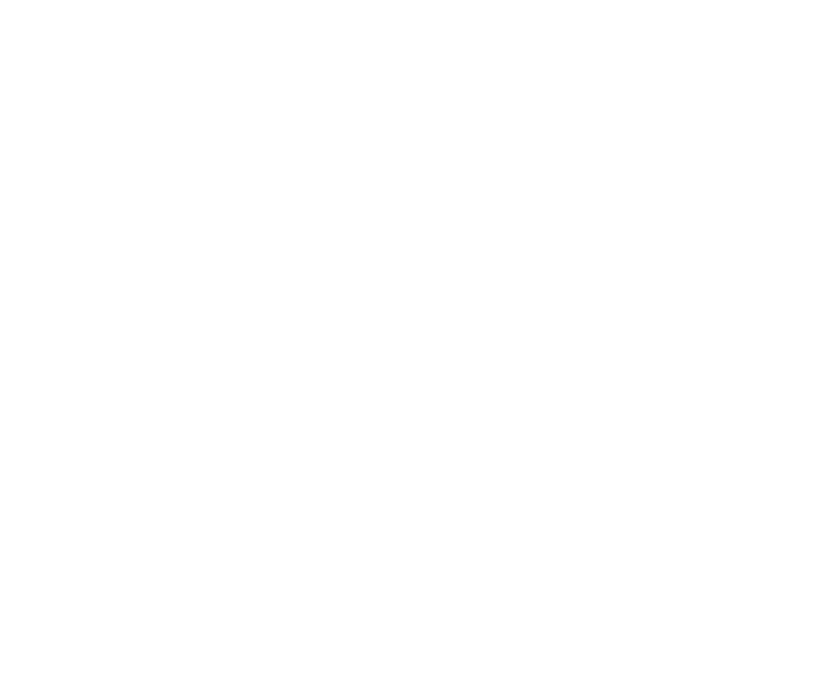
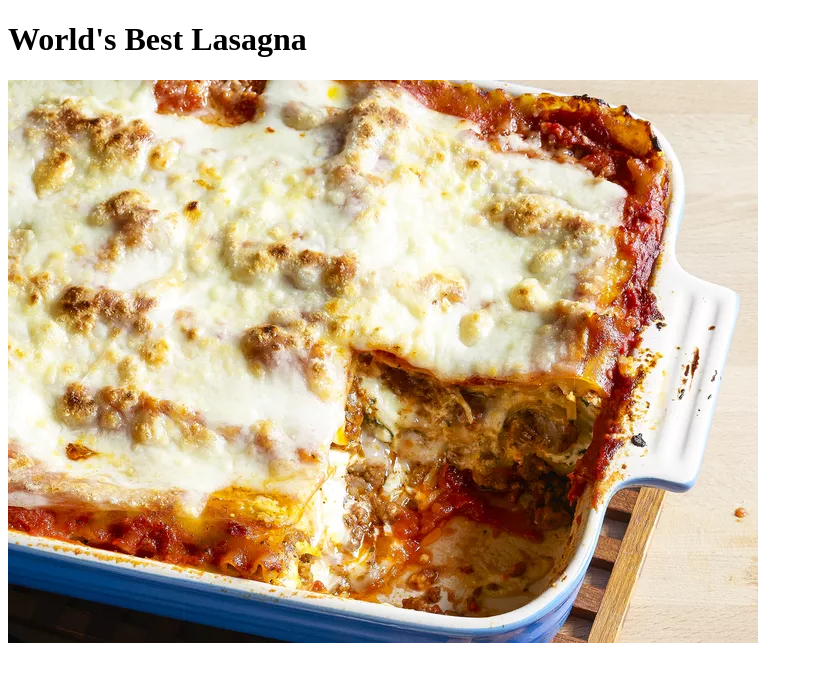
Before and after one commit to Lotheruu/odin-recipes2.0, a plain HTML site: page odin-recipes/lasagna.html in a window 1280 px wide. Shown: the whole page, without its empty margins (0-813 px from the left). Drawn offline with Linux system fonts and the light colour scheme.

Commit message:
Add the recipes' title and image

```diff
--- a/odin-recipes/lasagna.html
+++ b/odin-recipes/lasagna.html
@@ -4,4 +4,9 @@
         <meta charset="utf-8">
         <title>World's Best Lasagna</title>
     </head>
+
+    <body>
+        <h1>World's Best Lasagna</h1>
+        <img src="./Images/lasagna.jpg">
+    </body>
 </html>
```
